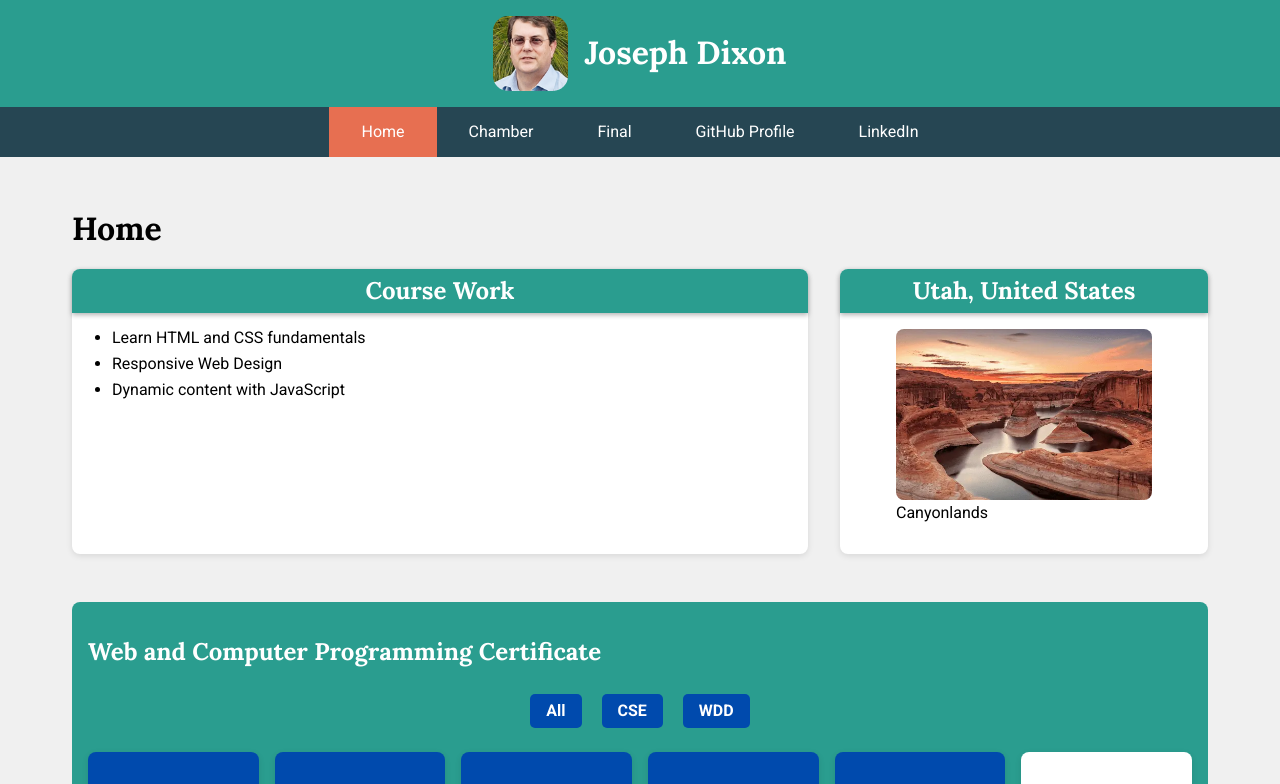
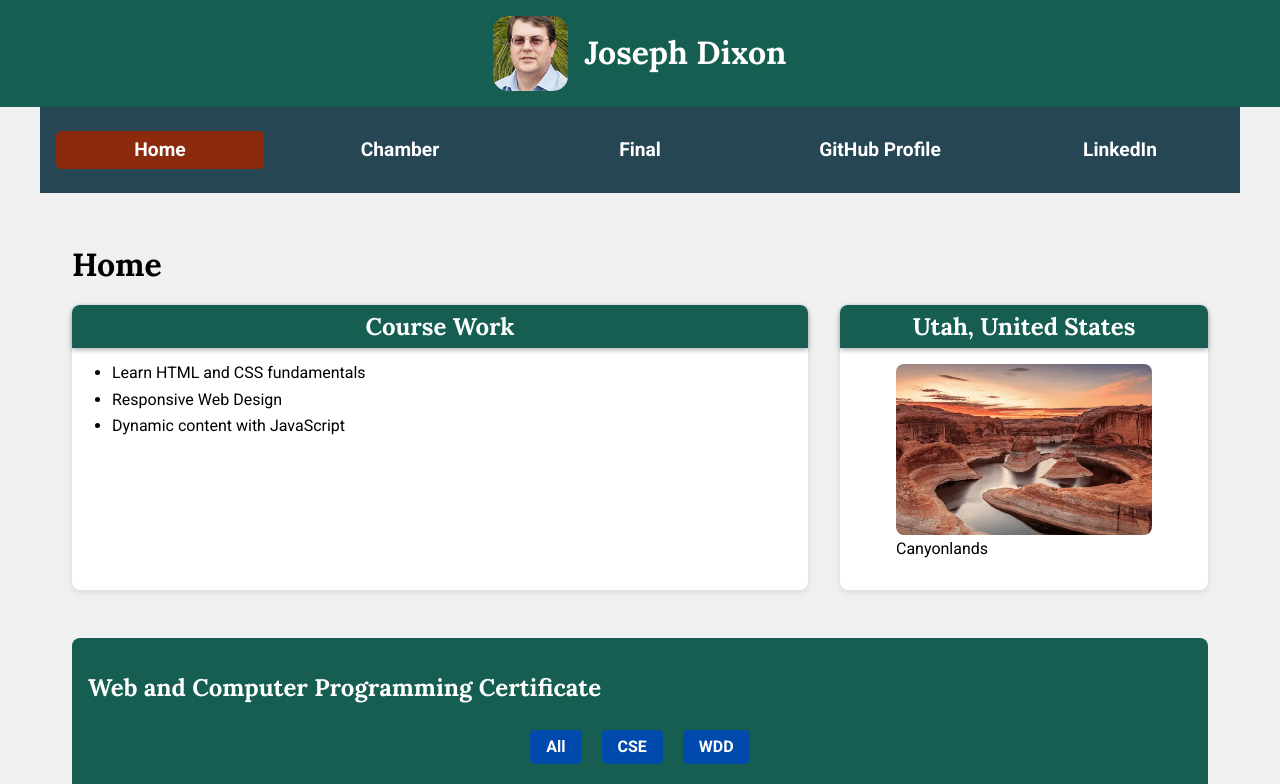
Before and after one commit to jdixon16510/wdd231, a plain HTML site: page index.html in a window 1280 px wide. Shown: the top 784 px of the page. Drawn offline with Linux system fonts and the light colour scheme.

Commit message:
updagted colors and nav flex

```diff
--- a/index.html
+++ b/index.html
@@ -37,7 +37,7 @@
     <li><a href="#">Chamber</a></li>
     <li><a href="#">Final</a></li>
     <li><a href="https://github.com/jdixon16510" target="_blank">GitHub Profile</a></li>
-    <li><a href="https://linkedin.com" target="_blank">LinkedIn</a></li>
+    <li><a href="https://www.linkedin.com/in/josephjdixon/" target="_blank">LinkedIn</a></li>
   </ul>
 </nav>
 
--- a/styles/large.css
+++ b/styles/large.css
@@ -1,21 +1,49 @@
 @media (min-width: 768px) {
-    #menu-button {
+    #menu-button,
+    #close-button {
       display: none;
     }
 
     nav {
         display: flex;
-      justify-content: center;
+        justify-content: center; /* center the whole nav bar */
         align-items: center;
+        background-color: var(--nav-bg);
+        padding: 1rem;
+        max-width: 1200px;
+        margin: 0 auto;
       }
 
       #nav-links {
-      display: flex;
+        display: flex; /* flexbox for horizontal layout */
+        justify-content: center; /* center the links */
         flex-direction: row;
+        gap: 2rem;
+        max-height: none;
+        align-items: center;
+        list-style: none;
+        margin: 0;
+        padding: 0.5rem 0;
+        background-color: transparent;
+        overflow: visible;
       }
 
       #nav-links li a {
-      padding: 1rem 2rem;
+        display: flex;
+        align-items: center;
+        justify-content: center;
+        padding: 0.5rem 1rem;
+        color: white;
+        text-decoration: none;
+        font-weight: bold;
+        transition: background-color 0.3s;
+        border-radius: 5px; /* rounded corners for links */
+        font-size: 1.2rem; /* larger font size for desktop */
+      }
+
+      #nav-links li a:hover,
+      #nav-links li a.active {
+        background-color: var(--accent-color); /* accent color on hover */
       }
 
     .top-grid {
--- a/styles/small.css
+++ b/styles/small.css
@@ -1,16 +1,15 @@
 :root {
-   --primary-color: #2a9d8f;
-   --secondary-color: #264653;
-   --accent-color: #e76f51;
-   --header-bg: #2a9d8f;
+   --primary-color: #155e51;
+   --accent-color: #8c2a0e;
+   --header-bg: #155e51;
    --complete-bg: #004aad;
    --nav-bg: #264653;
-   /* --nav-bg: #000;*/
    --light-bg: #f0f0f0;
    --dark-color: #1b1b1b;
    --font-primary: 'Roboto', sans-serif;
    --font-secondary: 'Lora', serif;
  }
+
 
  * {
    box-sizing: border-box;
@@ -49,51 +48,60 @@
 
 
  nav {
+   display: flex;
+   justify-content: space-between;
+   align-items: center;
    background-color: var(--nav-bg);
+   padding: 0.5rem 1rem;
+   max-width: 1200px;
+   margin: 0 auto;
  }
 
- #menu-button {
-   background: none;
-   border: none;
-   color: white;
-   font-size: 2rem;
-   padding: 1rem;
- }
-
+ #menu-button,
  #close-button {
    background: none;
    border: none;
    color: white;
    font-size: 2rem;
-   padding: 1rem;
+   cursor: pointer;
  }
 
-
  #nav-links {
-   display: none;
    flex-direction: column;
    list-style: none;
    padding: 0;
    margin: 0;
+   width: 100%;
    background-color: var(--nav-bg);
- }
-
- #nav-links.open {
-   display: flex; /* When .open is active, show the menu */
+   overflow: hidden;
+   max-height: 0;
+   transition: max-height 0.4s ease-out;
  }
 
 
+ #nav-links.open {
+   max-height: 500px;
+ }
+
+
+
+ #nav-links li {
+   width: 100%;
+ }
+
  #nav-links li a {
+   display: block;
    color: white;
    text-decoration: none;
    padding: 1rem;
-   display: block;
+   text-align: center;
  }
 
  #nav-links li a:hover,
  #nav-links li a.active {
    background-color: var(--accent-color);
  }
+
 
  main {
    padding: 1rem;
```
Lines whose indentation alone changed are shown as unchanged.
